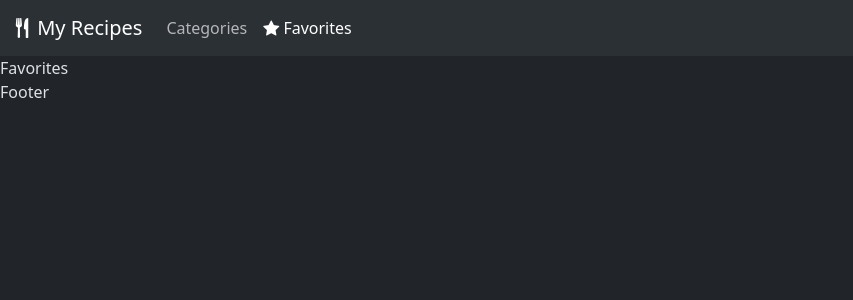
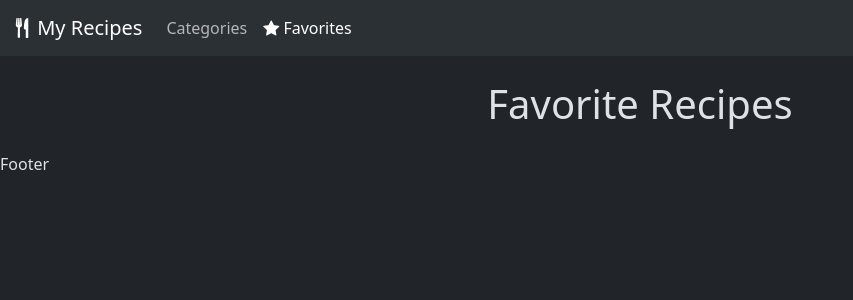
Before and after one commit to hirekarl/sba_10_recipe_discovery_app, a React (Vite) app in the folder recipe-discovery-app/: page /favorites in a window 1280 px wide. Shown: the top 300 px of the page, without its empty margins (0-853 px from the left). Built offline with nearby package versions, Linux system fonts and the light colour scheme.

Commit message:
Implemented Favorites page.

```diff
--- a/recipe-discovery-app/src/components/Favorites/Favorites.tsx
+++ b/recipe-discovery-app/src/components/Favorites/Favorites.tsx
@@ -1,5 +1,35 @@
+import { useContext, type ReactNode } from "react"
+import FavoritesContext, {
+  type FavoritesContextType,
+} from "../../contexts/FavoritesContext"
+import RecipeCard from "../Recipe/RecipeCard"
+
 const Favorites = () => {
-  return <div>Favorites</div>
+  const { favorites } = useContext<FavoritesContextType>(FavoritesContext)
+
+  let recipeCards: ReactNode
+  if (favorites) {
+    recipeCards = favorites.map((recipe) => (
+      <div key={recipe.idMeal} className="col-lg-3 col-md-4 col-sm-6 mb-3">
+        <RecipeCard recipe={recipe} />
+      </div>
+    ))
+  }
+  return (
+    <>
+      {favorites && (
+        <div className="container-fluid">
+          <div className="row">
+            <div className="col-lg-8 offset-lg-2 col-md-10 offset-md-1">
+              <div className="my-4"></div>
+              <h1 className="text-center my-4">Favorite Recipes</h1>
+              <div className="row">{recipeCards}</div>
+            </div>
+          </div>
+        </div>
+      )}
+    </>
+  )
 }
 
 export default Favorites
```
Also changed, not shown: recipe-discovery-app/src/components/Recipe/RecipeCard.tsx (+8 -1 lines).
